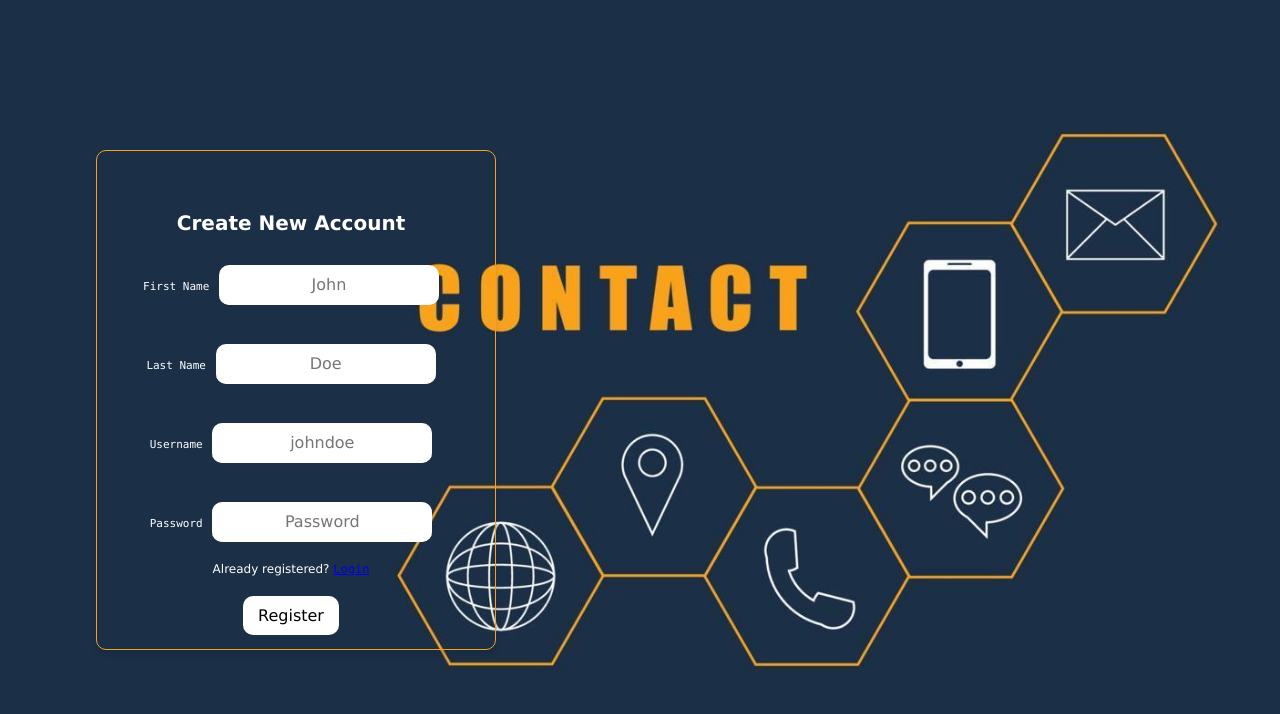
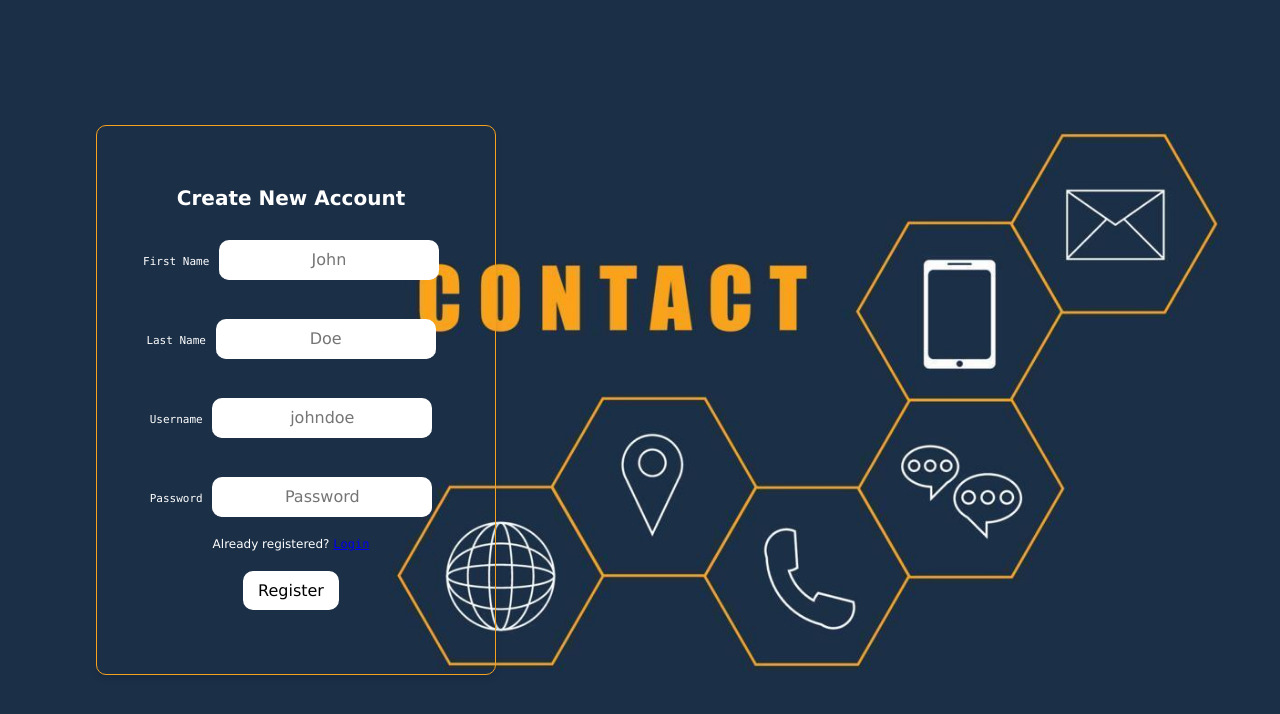
Before and after one commit to Sebastian2956/Team26, a PHP site: page /register.html in a window 1280 px wide. Shown: the top 714 px of the page. Run offline with PHP 8.4, Linux system fonts and the light colour scheme.

Commit message:
removed alerts and fixed login/register results

```diff
--- a/css/style.css
+++ b/css/style.css
@@ -36,7 +36,7 @@ body {
 
 .regcontainer{
     width: 400px;
-    height: 500px;
+    height: 550px;
     position: relative;
     z-index: 1;
    /* background: rgba(255, 255, 255, 0.1); */
@@ -198,3 +198,10 @@ input::-webkit-inner-spin-button {
   -webkit-appearance: none;
   margin: 0;
 }
+
+#loginResult , #registerResult {
+    display: block;
+    color: #ff0000;
+    margin: 10px;
+    padding: 10px;
+}
--- a/js/code.js
+++ b/js/code.js
@@ -137,9 +137,6 @@ function doLogin()
   // converts the struct to a json blob
 	let jsonPayload = JSON.stringify( tmp );
 
-  //this is just a window alert
-  window.alert("This: " + jsonPayload);
-
   //this picks the php file
 	let url = urlBase + '/Login.' + extension;
 
@@ -160,17 +157,9 @@ function doLogin()
 
 				if( userId < 1 )
 				{
-					document.getElementById("loginResult").innerHTML = "User/Password combination incorrect";
+					document.getElementById("loginResult").innerHTML = "<span>User/Password combination incorrect</span>";
 					return;
 				}
-
-				firstName = jsonObject.FirstName;
-				lastName = jsonObject.LastName;
-
-				console.log(firstName);
-				console.log(lastName);
-
-				window.alert("Hey " + firstName + " " + lastName + " " + jsonObject.id);
 
 				saveCookie();
 
@@ -183,7 +172,6 @@ function doLogin()
 	catch(err)
 	{
 		document.getElementById("loginResult").innerHTML = err.message;
-		window.alert(err.message);
 	}
 
 
@@ -316,16 +304,8 @@ function doDelete()
 	let firstName = contactData.FirstName;
 	let lastName = contactData.LastName;
 
-	//Output the first name
-	console.log(firstName + lastName);
-
-	window.alert(firstName+lastName);
 	let tmp = {userId: userId,contactFirstName:firstName,contactLastName:lastName};
-	window.alert(tmp);
-	console.log(tmp);
 	let jsonPayload = JSON.stringify(tmp);
-	console.log(jsonPayload);
-	window.alert(jsonPayload);
 	let xhr = new XMLHttpRequest();
 
 	//finds the php file to run
--- a/login.html
+++ b/login.html
@@ -11,7 +11,7 @@
 <body>
     <div class="logincontainer">
         <div class="wrapper">
-            <h1>Login</h1>
+            <h1>Loginer</h1>
                 <div class="loginDiv">
                     <!--<label for="">Username</label>-->
                     <input type="text" id="loginUsername" name="username" required placeholder="Username">
@@ -24,7 +24,8 @@
 
                     <!-- TODO: calls the doLogin() function from code.js -->
                     <button type="button" id="loginButton" onclick="doLogin();">Login</button>
-                    <span id="loginResult"></span>
+                    <br>
+                    <p id="loginResult" class="loginResult"></p>
                     <!--<input type="Submit"> -->
                 </div>
         </div>
--- a/register.html
+++ b/register.html
@@ -31,7 +31,8 @@
                 <p id="regText">Already registered? <a href="index.html" id="login">Login</a></p>
 
                 <button type="button" id="registerButton" onclick="doRegister();">Register</button>
-                <span id="registerResult"></span>
+                <br>
+                <span id="registerResult" class="registerResult"></span>
             </div>
         </div>
     </div>
```
